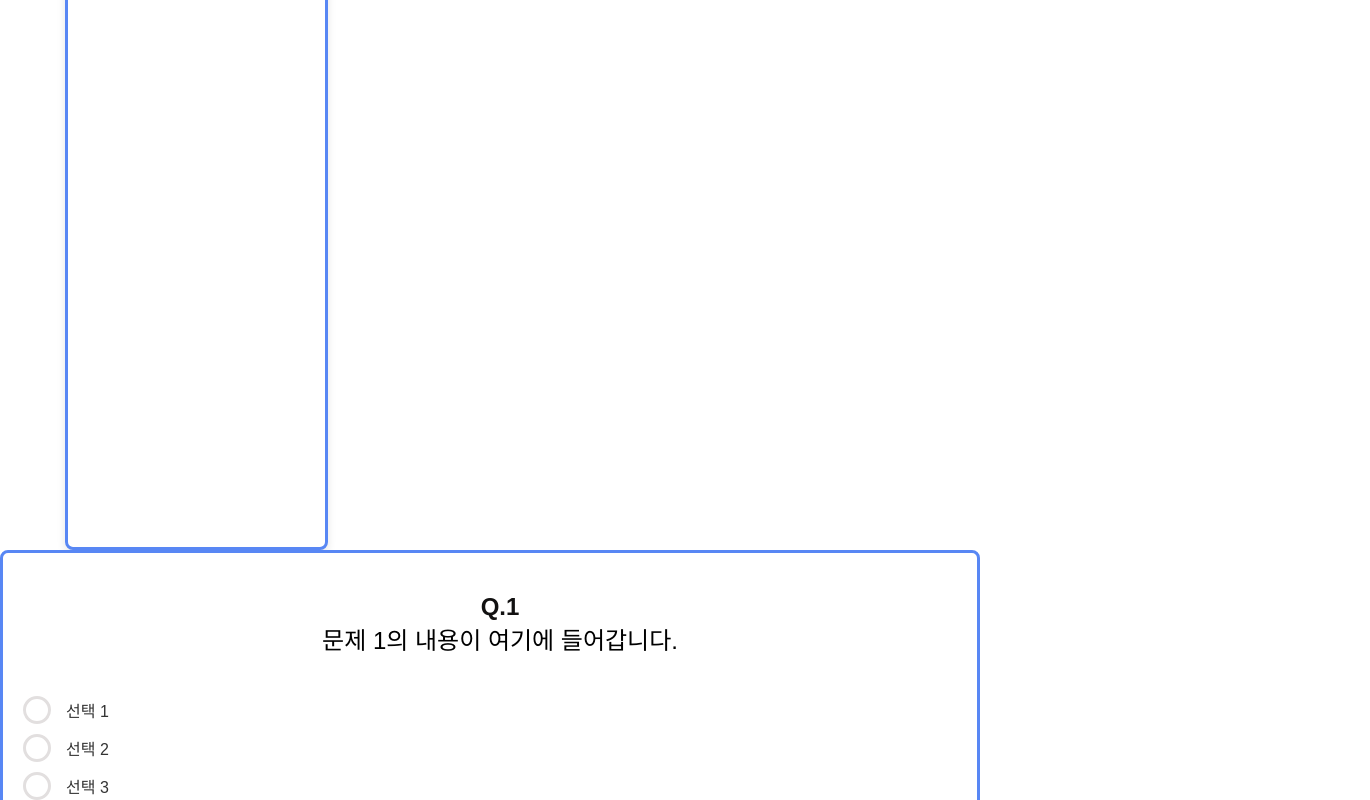
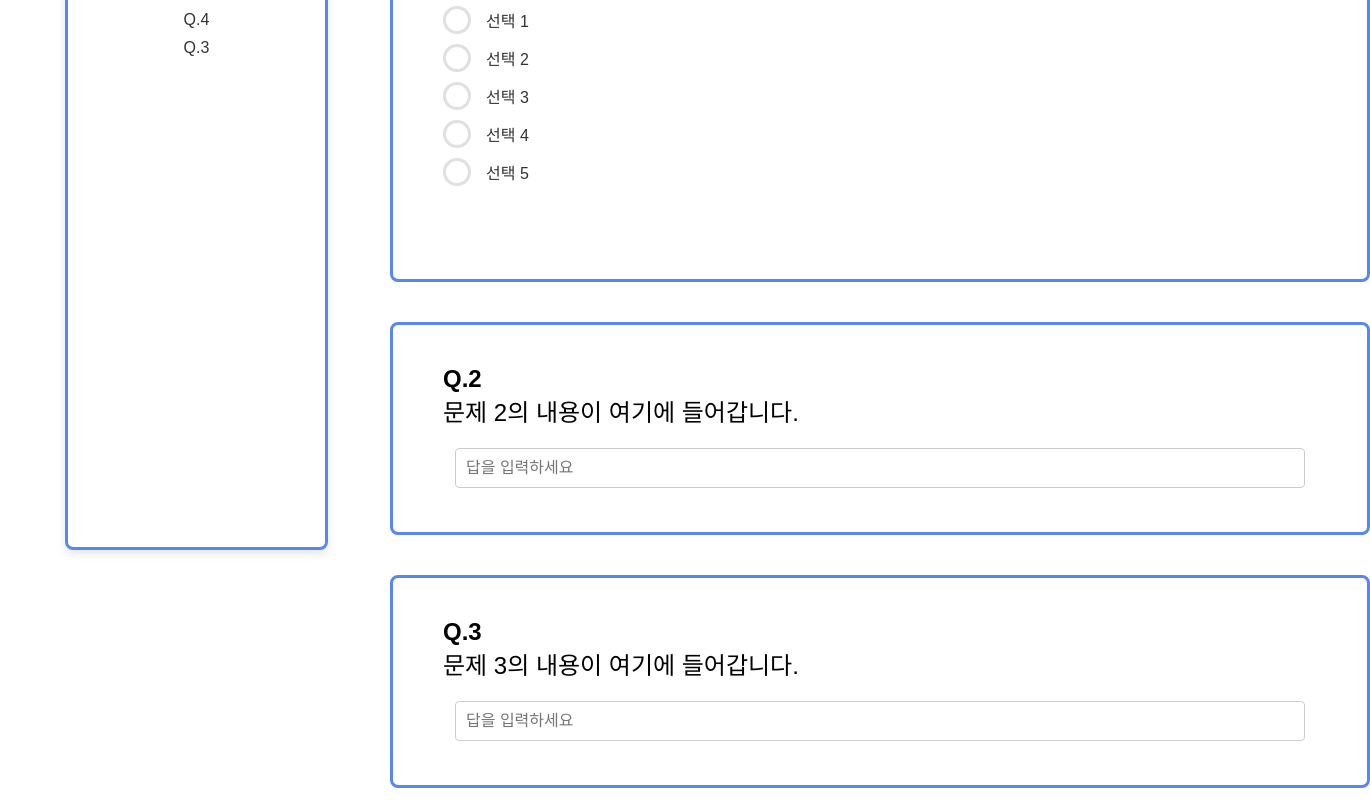
Before and after one commit to 2024-Winter-BootCamp-TeamF/Frontend, a React (Create React App) app: page / in a window 1280 px wide. Shown: the part 300-1100 px from the top of the page, 1370 px wide, since content can reach past the window. Built offline with nearby package versions, Linux system fonts and the light colour scheme; a web font is replaced by a local one.

Commit message:
feat 연습문제 디자인

```diff
--- a/src/App.js
+++ b/src/App.js
@@ -3,7 +3,6 @@ import { ThemeProvider } from "styled-components";
 import GlobalStyle from "./styles/GlobalStyle";
 import theme from "./styles/theme";
 import ProblemContent from "./pages/PracticePage/ProblemContent";
-import ProblemList from "./pages/PracticePage/ProblemList";
 
 import "./App.css";
 import { problems } from "./pages/PracticePage/data";
@@ -13,7 +12,6 @@ function App() {
     <div className="App">
       <ThemeProvider theme={theme}>
         <GlobalStyle />
-        <ProblemList problems={problems} />
         <ProblemContent problems={problems} />
       </ThemeProvider>
     </div>
--- a/src/pages/PracticePage/MultipleChoice.jsx
+++ b/src/pages/PracticePage/MultipleChoice.jsx
@@ -2,6 +2,8 @@ import React, { useState } from "react";
 import styled from "styled-components";
 
 const MultipleChoice = ({ problem }) => {
+  const [selectedOption, setSelectedOption] = useState(null); // 선택된 옵션을 추적
+
   const [isDoubleClicked, setIsDoubleClicked] = useState(false);
 
   const handleContainerDoubleClick = () => {
@@ -10,6 +12,13 @@ const MultipleChoice = ({ problem }) => {
 
   const handleRadioDoubleClick = () => {
     setIsDoubleClicked(!isDoubleClicked); // 라디오 버튼 더블클릭 시 상태 토글
+  };
+
+  const handleRadioChange = (e) => {
+    const newSelectedOption = e.target.id;
+    setSelectedOption((prev) =>
+      prev === newSelectedOption ? null : newSelectedOption
+    ); // 이미 선택된 버튼을 다시 클릭하면 상태 리셋
   };
 
   return (
@@ -61,6 +70,7 @@ const MultipleChoiceContainer = styled.div`
   }
 
   input[type="radio"] {
+    margin-left: 30px;
     margin-right: 15px;
     appearance: none;
     border-radius: 50%;
@@ -95,13 +105,15 @@ const MultipleChoiceContainer = styled.div`
 const Title = styled.h3`
   color: #121111;
   font-size: 24px;
-  margin: 20px 0 0 20px;
+  margin: 30px 0 0 30px;
+  text-align: left; // 왼쪽 정렬 추가
 `;
 
 const Content = styled.p`
   font-size: 24px;
   margin: 0;
-  padding: 0 0 30px 20px;
+  padding: 0 0 30px 30px;
+  text-align: left;
 `;
 
 export default MultipleChoice;
--- a/src/pages/PracticePage/ProblemContent.jsx
+++ b/src/pages/PracticePage/ProblemContent.jsx
@@ -1,22 +1,43 @@
-// components/ProblemContent.js
 import React from "react";
 import MultipleChoice from "./MultipleChoice";
 import ShortAnswer from "./Subjective";
+import ProblemList from "./ProblemList";
+import styled from "styled-components";
 
 const ProblemContent = ({ problems }) => {
   return (
-    <div>
-      {problems.map((problem) => {
-        if (problem.type === "multiple_choice") {
-          return <MultipleChoice key={problem.id} problem={problem} />;
-        }
-        if (problem.type === "short_answer") {
-          return <ShortAnswer key={problem.id} problem={problem} />;
-        }
-        return null;
-      })}
-    </div>
+    <Container>
+      <ProblemList problems={problems} />
+      <ProblemDetail>
+        {problems.map((problem) => {
+          return (
+            <ProblemItem key={problem.id}>
+              {problem.type === "multiple_choice" && (
+                <MultipleChoice problem={problem} />
+              )}
+              {problem.type === "short_answer" && (
+                <ShortAnswer problem={problem} />
+              )}
+            </ProblemItem>
+          );
+        })}
+      </ProblemDetail>
+    </Container>
   );
 };
 
+const Container = styled.div`
+  display: flex;
+  margin-top: 100px;
+`;
+
+const ProblemDetail = styled.div`
+  padding-left: 20px;
+  margin-top: 50px;
+`;
+
+const ProblemItem = styled.div`
+  margin-bottom: 40px;
+`;
+
 export default ProblemContent;
--- a/src/pages/PracticePage/ProblemList.jsx
+++ b/src/pages/PracticePage/ProblemList.jsx
@@ -3,6 +3,7 @@ import styled from "styled-components";
 
 const ProblemList = ({ problems }) => {
   return (
+    <Container>
       <ProblemListContainer>
         <h2>문제 목록</h2>
         <ul>
@@ -11,10 +12,21 @@ const ProblemList = ({ problems }) => {
           ))}
         </ul>
       </ProblemListContainer>
+
+      <ContentArea>{/* 문제 컨텐츠 추가 */}</ContentArea>
+    </Container>
   );
 };
 
+const Container = styled.div`
+  display: flex;
+  margin-top: 150px; /* 여기에 상단 여백을 설정 */
+`;
+
 const ProblemListContainer = styled.div`
+  position: fixed;
+  top: 150px; // 상단에서 150px 아래로 설정
+  left: 65px; // 왼쪽에서 65px 떨어지게 설정
   width: 263px;
   height: 700px;
   background-color: #ffffff;
@@ -23,14 +35,19 @@ const ProblemListContainer = styled.div`
   box-sizing: border-box;
   border-radius: 8px;
   box-shadow: 0 4px 8px rgba(0, 0, 0, 0.1);
-  margin-left: 65px;
-  margin-top: 150px;
 
   h2 {
     font-size: 24px;
     color: #333;
     text-align: center;
     white-space: nowrap;
+  }
+
+  ul {
+    padding: 0;
+    list-style-type: none;
+    overflow-y: auto;
+    height: 100%;
   }
 
   li {
@@ -40,4 +57,10 @@ const ProblemListContainer = styled.div`
   }
 `;
 
+const ContentArea = styled.div`
+  margin-left: 330px; /* 문제 목록 너비만큼 여백 추가 */
+  flex-grow: 1;
+  padding: 20px;
+`;
+
 export default ProblemList;
--- a/src/pages/PracticePage/Subjective.jsx
+++ b/src/pages/PracticePage/Subjective.jsx
@@ -17,24 +17,30 @@ const ShortAnswerContainer = styled.div`
   height: 213px;
   background-color: #ffffff;
   border: 3px solid #5887f4;
+
   padding: 20px;
   box-sizing: border-box;
   border-radius: 8px;
 
   h3 {
+    text-align: left;
     margin-top: 20px;
+    margin-left: 30px;
     font-size: 24px;
   }
 
   p {
+    text-align: left;
     margin-bottom: 20px;
+    margin-left: 30px;
     font-size: 24px;
   }
 
   input {
-    width: 100%;
+    width: 850px;
     height: 40px;
     padding: 10px;
+    text-align: left;
     font-size: 16px;
     border: 1px solid #ccc;
     border-radius: 4px;
--- a/src/pages/PracticePage/data.jsx
+++ b/src/pages/PracticePage/data.jsx
@@ -5,7 +5,7 @@ export const problems = [
     title: "Q.1",
     content: "문제 1의 내용이 여기에 들어갑니다.",
     type: "multiple_choice", // 객관식
-    options: ["선택 1", "선택 2", "선택 3"],
+    options: ["선택 1", "선택 2", "선택 3", "선택 4", "선택 5"],
   },
   {
     id: 2,
@@ -17,7 +17,20 @@ export const problems = [
     id: 3,
     title: "Q.3",
     content: "문제 3의 내용이 여기에 들어갑니다.",
+    type: "short_answer", // 주관식
+  },
+  {
+    id: 4,
+    title: "Q.4",
+    content: "문제 4의 내용이 여기에 들어갑니다.",
     type: "multiple_choice", // 객관식
-    options: ["선택 A", "선택 B", "선택 C"],
+    options: ["선택 1", "선택 2", "선택 3", "선택 4", "선택 5"],
+  },
+  {
+    id: 5,
+    title: "Q.3",
+    content: "문제 5의 내용이 여기에 들어갑니다.",
+    type: "multiple_choice", // 객관식
+    options: ["선택 1", "선택 2", "선택 3", "선택 4", "선택 5"],
   },
 ];
```
Lines whose indentation alone changed are shown as unchanged.
